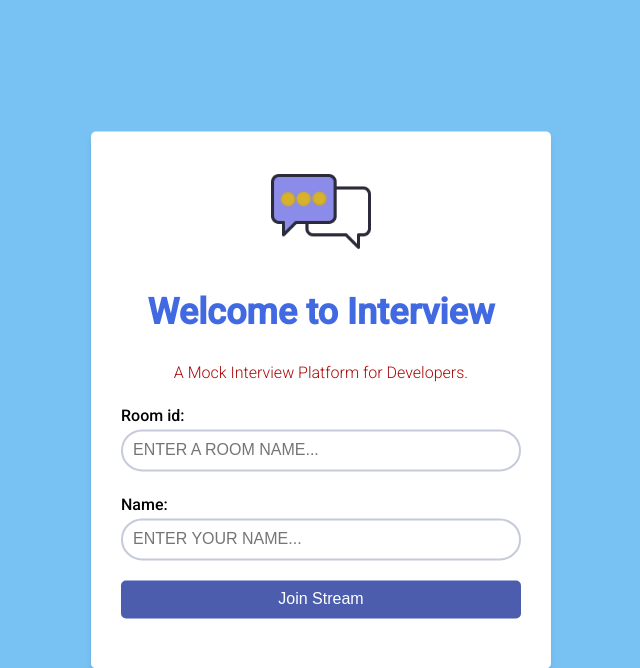
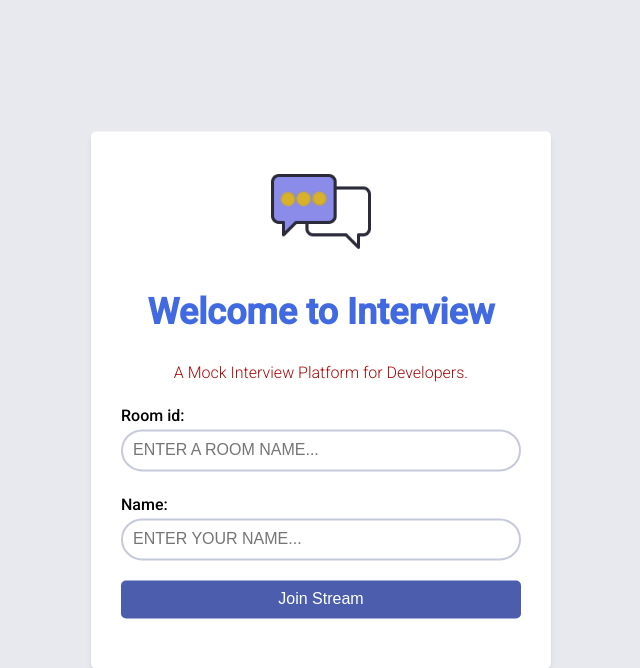
Before and after one commit to RynoCODE/codeshetra-django, a Django app: page /lobby/ in a window 1280 px wide. Shown: the top 668 px of the page, without its empty margins (319-959 px from the left). Run offline with Django 5.2, Linux system fonts and the light colour scheme; parts of the project's set-up code (start-up, migrations or seed data) failed here and were passed over.

Commit message:
Remove background color styling from main.html

```diff
--- a/app/templates/main.html
+++ b/app/templates/main.html
@@ -13,11 +13,7 @@
       href="{% static 'css/main.css' %}"
     />
     <script src="{% static 'js/main.js' %}"></script>
-    <style>
-      body {
-        background-color: #78c1f3;
-      }
-    </style>
+
   </head>
   <body>
     {% block content %} {% endblock content %}
```
